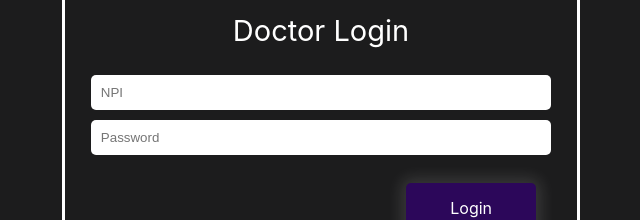
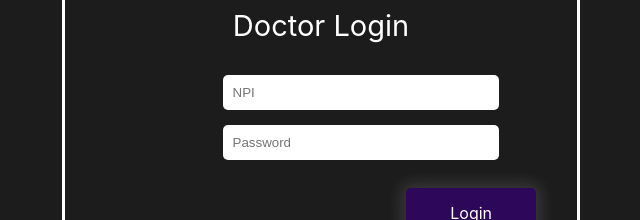
Before and after one commit to shashibyadav/carewallet-doctor-Web-App, a React (Create React App) app: page / in a window 1280 px wide. Shown: the part 278-498 px from the top of the page, without its empty margins (322-962 px from the left). Built offline with nearby package versions, Linux system fonts and the light colour scheme.

Commit message:
Input Field Component

```diff
--- a/package.json
+++ b/package.json
@@ -5,6 +5,7 @@
   "dependencies": {
     "@emotion/react": "^11.11.3",
     "@emotion/styled": "^11.11.0",
+    "@mui/material": "^5.15.6",
     "@reduxjs/toolkit": "^2.0.1",
     "@testing-library/jest-dom": "^5.17.0",
     "@testing-library/react": "^13.4.0",
--- a/src/App.css
+++ b/src/App.css
@@ -98,16 +98,6 @@ input[type="text"] {
   margin-top: 0;
 }
 
-.search-fields input {
-  display: block;
-  width: 30%;
-  padding: 10px;
-  margin-bottom: 10px;
-  border: none;
-  border-radius: 5px;
-  align-items: center;
-}
-
 .container {
   height: 100vh;
   display: flex;
--- a/src/Components/Landing.jsx
+++ b/src/Components/Landing.jsx
@@ -4,12 +4,14 @@ import { setLoginCredentials as setCriteriaAction } from '../ReduxStore/Slices/L
 import CentreRectangle from '../shared/CentreRectangle';
 import { useNavigate } from 'react-router-dom';
 import ButtonTypeOne from "./shared/ButtonTypeOne";
-import "../styles/landing-page/landing-page.css"
+import "../styles/landing-page/landing-page.css";
+import "../styles/landing-page/landing-page.css";
 import LogoHeader from "./shared/LogoHeader";
+import InputField from "../shared/inputField";
 
 const Landing = () => {
   const criteria = useSelector((state) => state.loginState.searchCriteria);
-  const [NPI, setNPI] = useState(criteria.NPI);
+  const [NPI, setNpi] = useState(criteria.NPI);
   const [password, setPassword] = useState(criteria.password);
   const dispatch = useDispatch();
   const navigate = useNavigate();
@@ -20,11 +22,23 @@ const Landing = () => {
   const handleSearch = () => {
     updateState({
       ...criteria,
+      NPI: NPI,
       password: password,
     });
     // console.log('Search for:', { NPI, password });
     navigate('/LandingPage');
   };
+
+
+
+  const handleNpiChange = (value) => {
+    setNpi(value);
+  };
+
+  const handlePasswordChange = (value) => {
+    setPassword(value);
+  };
+
 
   return (
     <div className={'landing-page'}>
@@ -32,20 +46,21 @@ const Landing = () => {
       <CentreRectangle>
         <div className={`content-holder`}>
         <div className={'header-text'}>Doctor Login</div>
-          <input
+
+           <InputField
               className='search-fields'
-            type="text"
+              value={NPI}
               placeholder="NPI"
-            value={NPI}
-            onChange={(e) => setNPI(e.target.value)}
+              onChange={handleNpiChange}
             />
-          <input
+
+          <InputField
                 className='search-fields'
-            type="text"
+                value={password}
                 placeholder="Password"
-            value={password}
-            onChange={(e) => setPassword(e.target.value)}
+                onChange={handlePasswordChange}
               />
+
           <div className={`button-holder`}>
             <ButtonTypeOne
                 onClick={handleSearch}
--- a/src/shared/button.css
+++ b/src/shared/button.css
@@ -1,4 +1,4 @@
-.search-action button {
+/* .search-action button {
     background-color: #673AB7;
     color: white;
     padding: 10px 15px;
@@ -13,4 +13,4 @@
 
   .input-field {
     color: white !important;
-  }
+  } */
--- a/src/shared/inputField.jsx
+++ b/src/shared/inputField.jsx
@@ -0,0 +1,20 @@
+// InputField.js
+
+import React from 'react';
+
+const InputField = ({ label, value, onChange, placeholder, className }) => {
+  return (
+    <div>
+      <label>{label}</label>
+      <input
+        type="text"
+        value={value || ''}
+        onChange={(e) => onChange(e.target.value)}
+        placeholder={placeholder}
+        className={className}
+      />
+    </div>
+  );
+};
+
+export default InputField;
--- a/src/styles/landing-page/landing-page.css
+++ b/src/styles/landing-page/landing-page.css
@@ -27,4 +27,14 @@
         text-align: right;
         margin-top: 4%;
     }
+
+    .search-fields {
+        display: block;
+        width: 130%;
+        padding: 10px;
+        margin-bottom: 10px;
+        border: none;
+        border-radius: 5px;
+        align-items: center;
+      }
 }
```
Also changed, not shown: src/shared/inputField.css (added), 1 other file (tests, documents, lock files or other folders). Lines whose indentation alone changed are shown as unchanged.
